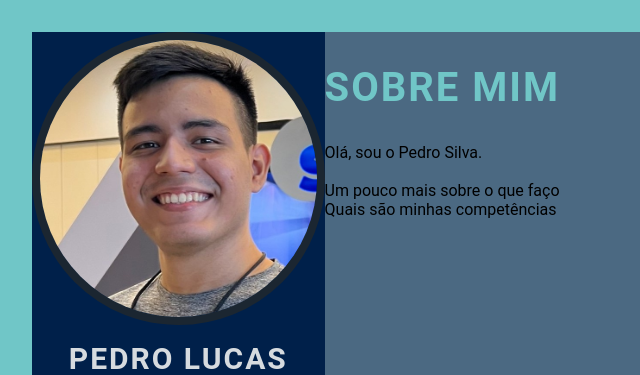
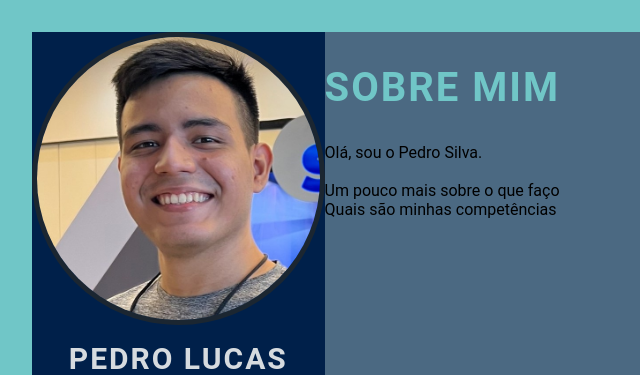
Before and after one commit to PedrSV/curriculo, a plain HTML site: page index.html in a window 1280 px wide. Shown: the top 375 px of the page, 96-736 px from the left. Drawn offline with Linux system fonts and the light colour scheme.

Commit message:
profile image border updated

```diff
--- a/style.css
+++ b/style.css
@@ -43,7 +43,7 @@ body {
 .profile .profile-image {
     width: 100%;
     border-radius: 50%;
-    border: 8px solid #1B2631;
+    border: 5px solid #1B2631;
 }
 
 .name {
```
